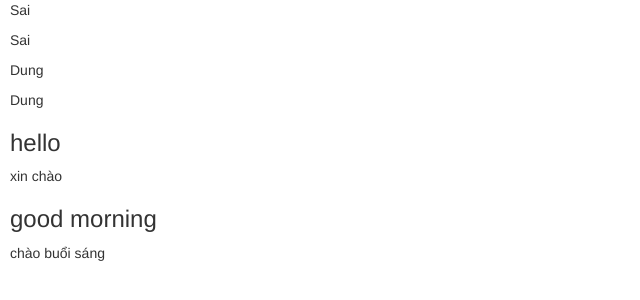
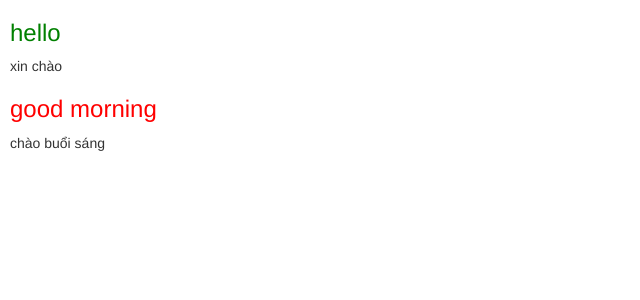
Before and after one commit to vanpho93/react1609, a React (Create React App) app: page / in a window 1280 px wide. Shown: the top 300 px of the page, without its empty margins (0-640 px from the left). Built offline with nearby package versions, Linux system fonts and the light colour scheme.

Commit message:
isMemorized

```diff
--- a/src/App.js
+++ b/src/App.js
@@ -2,23 +2,11 @@ import React, { Component } from 'react';
 import Word from './components/Word';
 
 class App extends Component {
-  funcGetElement(isTrue) {
-    if (isTrue) {
-      return <p>Dung</p>;
-    }
-    return <p>Sai</p>;
-  }
   render() {
-    const element = false ? <p>Dung</p> : <p>Sai</p>;
-    const getElement = (isTrue) => isTrue ? <p>Dung</p> : <p>Sai</p>;
     return (
       <div>
-        {false ? <p>Dung</p> : <p>Sai</p>}
-        { element }
-        { getElement(true) }
-        { this.funcGetElement(true) }
-        <Word en="hello" vn="xin chào" />
-        <Word en="good morning" vn="chào buổi sáng" />
+        <Word en="hello" vn="xin chào" isMemorized={true} />
+        <Word en="good morning" vn="chào buổi sáng" isMemorized={false} />
       </div>
     );
   }
--- a/src/components/Word.js
+++ b/src/components/Word.js
@@ -1,10 +1,13 @@
 import React from 'react';
 
-const Word = ({ vn, en }) => (
-    <div>
-        <h3>{en}</h3>
-        <p>{vn}</p>
-    </div>
-);
+const Word = ({ vn, en, isMemorized }) => {
+    const color = isMemorized ? 'green' : 'red';
+    return (
+        <div>
+            <h3 style={{ color }}>{en}</h3>
+            <p>{vn}</p>
+        </div>
+    );
+};
 
 export default Word;
```
